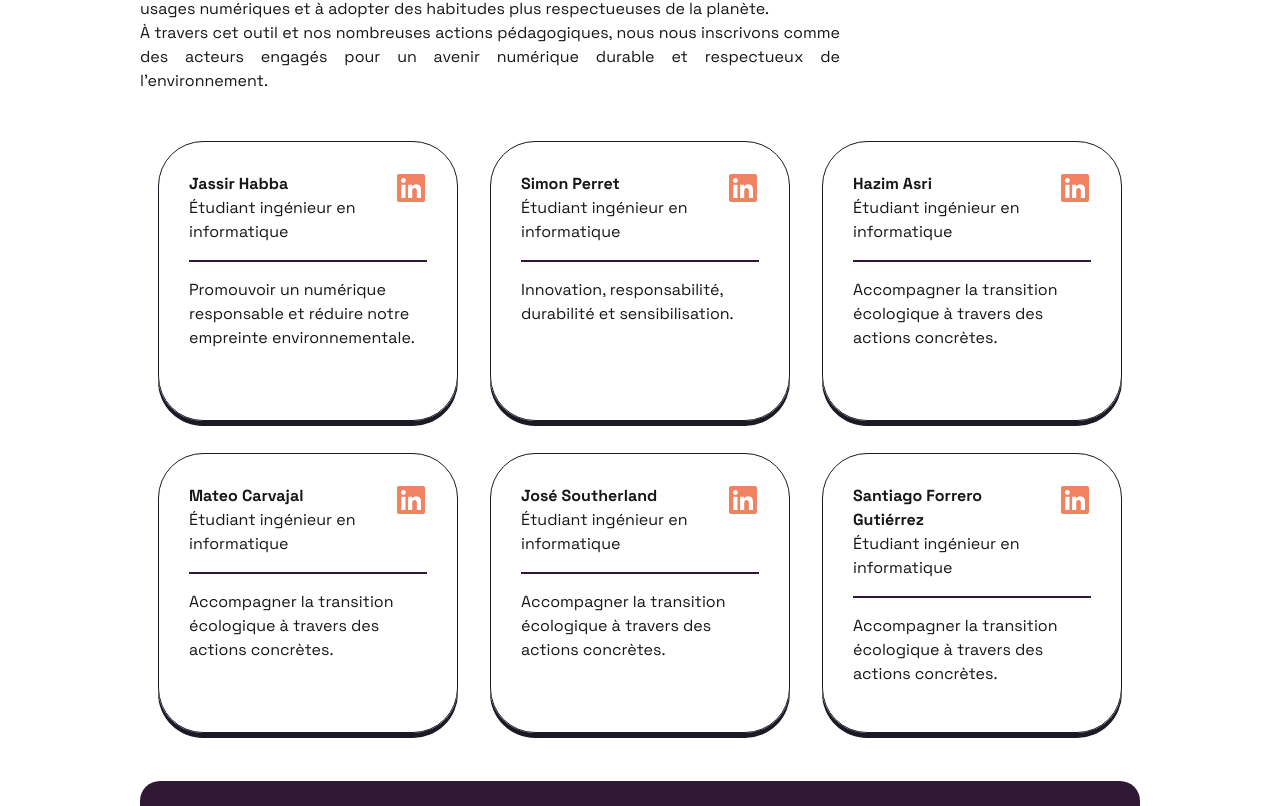
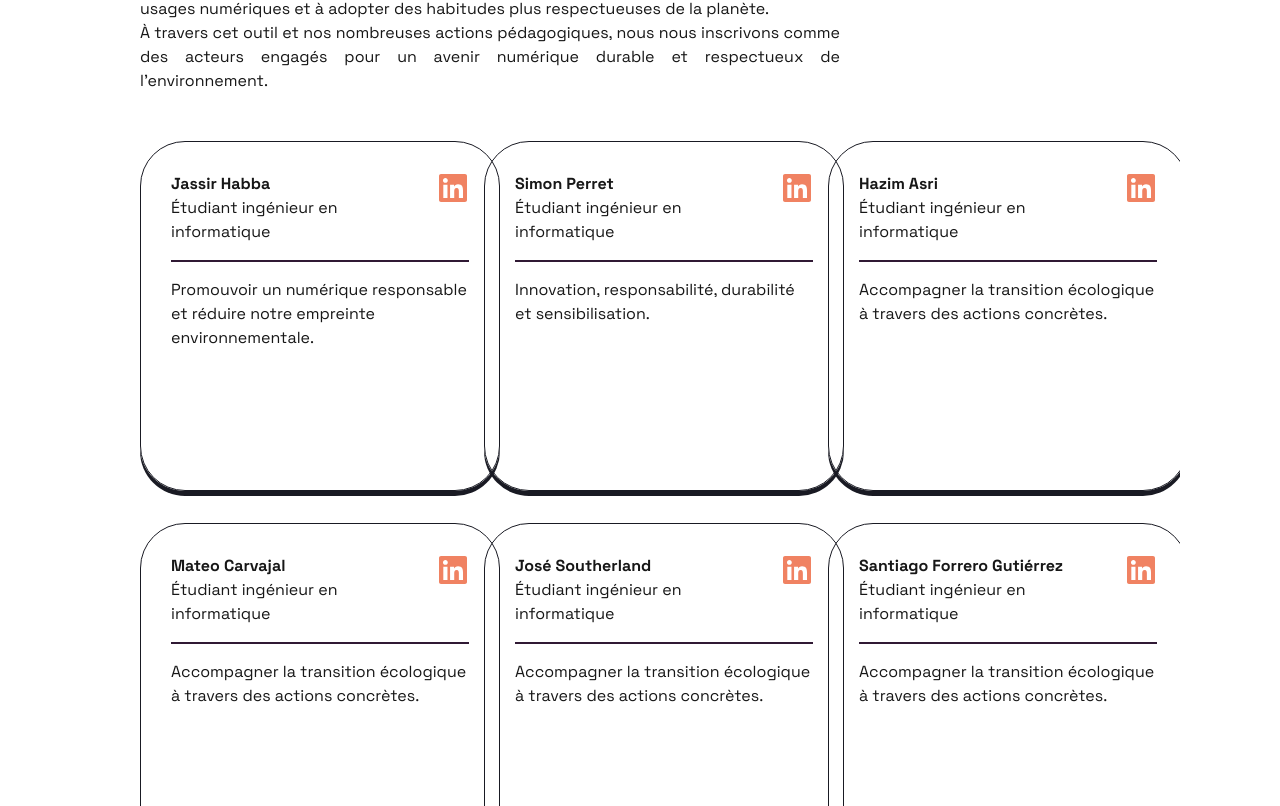
Before and after one commit to jbytes503/mon-empreinte-numerique, a Next.js app in the folder front/: page /about in a window 1280 px wide. Shown: the part 474-1280 px from the top of the page. Built offline with nearby package versions, Linux system fonts and the light colour scheme.

Commit message:
chore: resize card

```diff
--- a/front/src/app/about/page.module.css
+++ b/front/src/app/about/page.module.css
@@ -12,7 +12,7 @@
 
 .authors {
     display: grid;
-    grid-template-columns: repeat(auto-fit, 300px);
+    grid-template-columns: repeat(auto-fit, minmax(300px, 1fr));
     gap: 2em;
     justify-content: center;
 }
--- a/front/src/app/components/about/card.module.css
+++ b/front/src/app/components/about/card.module.css
@@ -6,8 +6,8 @@
     box-shadow: var(--card-shadow);
     padding: 30px;
 
-    width: 300px;
-    min-height: 280px;
+    width: 360px;
+    min-height: 350px;
 }
 
 .cardHeader {
```
